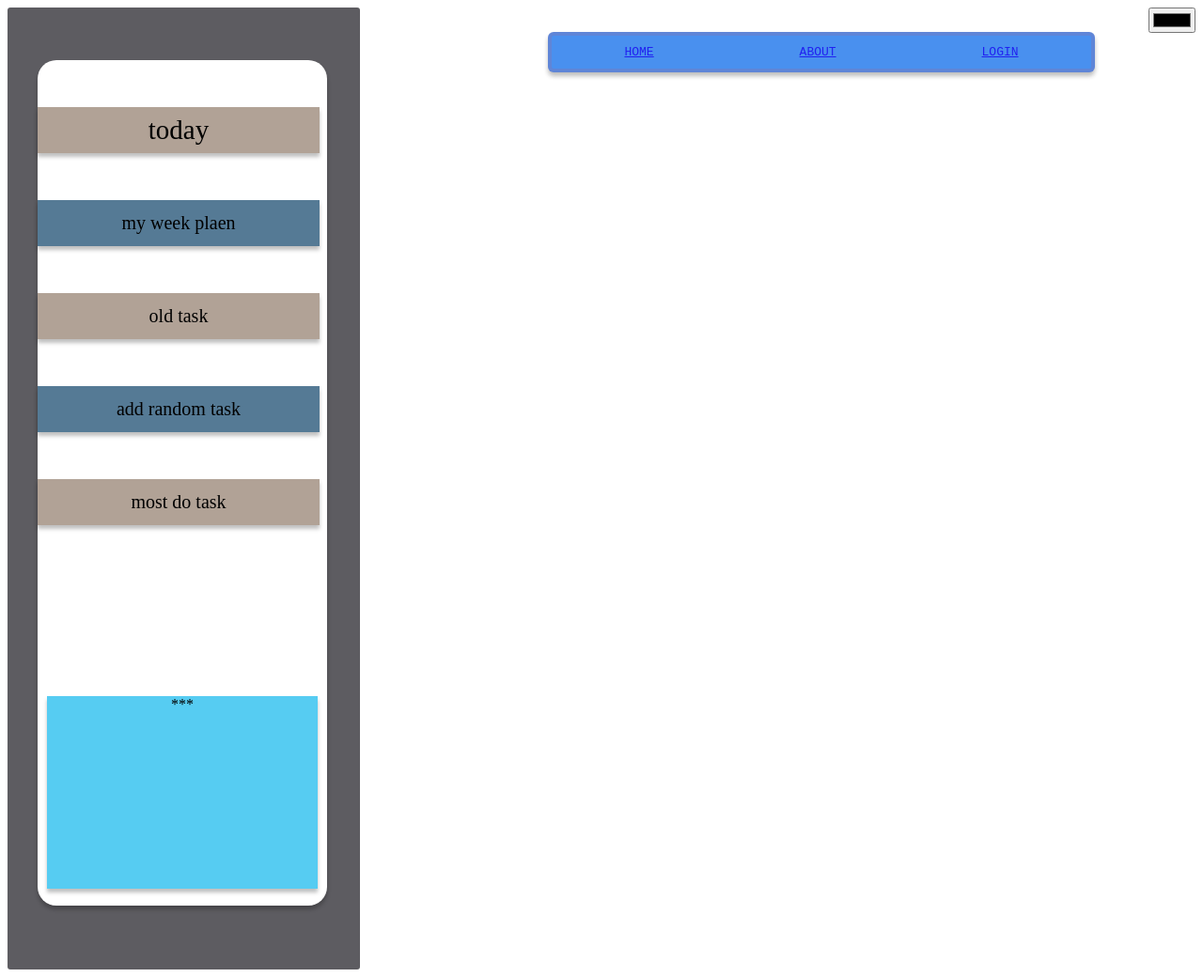
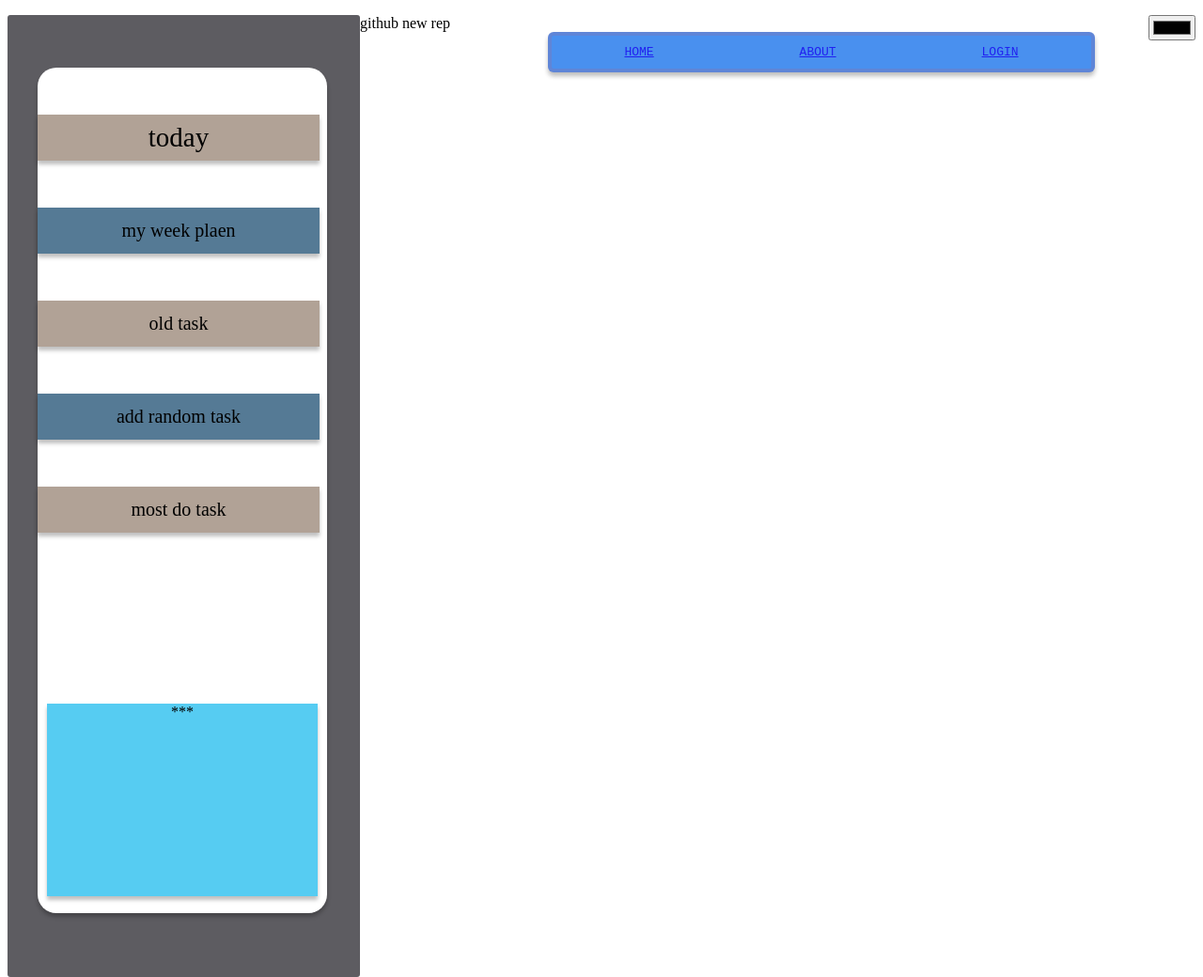
Before and after one commit to mist12bb/time-planner, a plain HTML site: page index.html in a window 1280 px wide. Shown: the whole page at 94% size. Drawn offline with Linux system fonts and the light colour scheme.

Commit message:
Update index.html

```diff
--- a/index.html
+++ b/index.html
@@ -29,5 +29,6 @@
 
 	</div>
 		<input type="color" style = "float: right" value = "Click me">
+	<p> github new rep</p>
 </body>
 </html>
```
